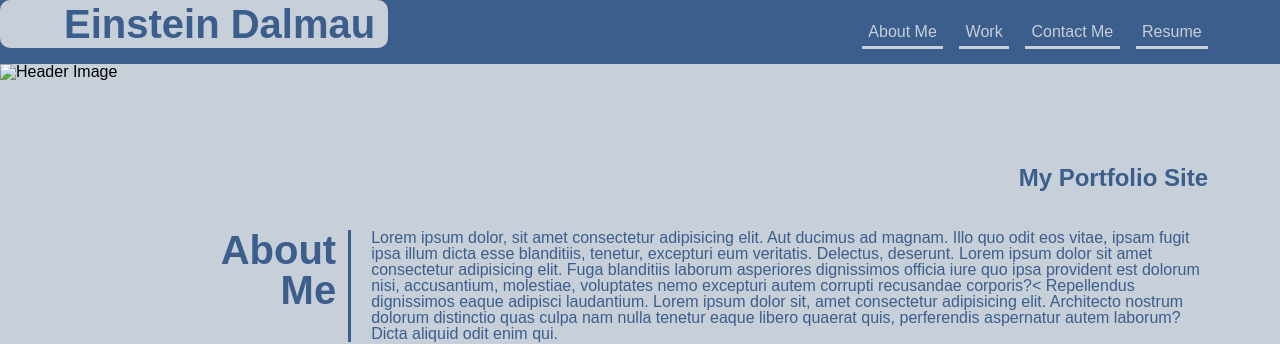
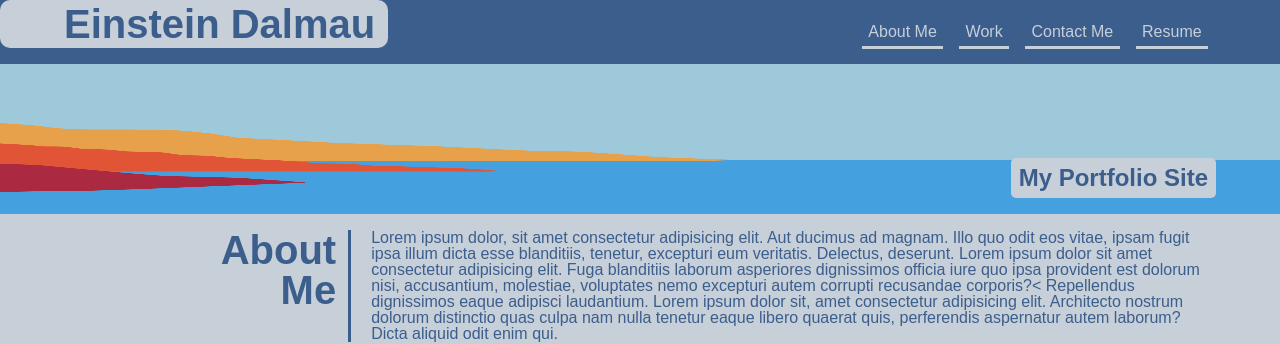
Before and after one commit to EinsteinDG/Portfolio, a plain HTML site: page index.html in a window 1280 px wide. Shown: the top 344 px of the page. Drawn offline with Linux system fonts and the light colour scheme.

Commit message:
Header picture updated

```diff
--- a/index.html
+++ b/index.html
@@ -27,7 +27,7 @@
       <div>
 
         <img
-          src="C:\Users\enty8\Desktop\Homework\Big_Sur_Simple.png"
+          src="pics\Big_Sur_Simple.png"
           alt="Header Image"
         />
         <h2>My Portfolio Site</h2>
```
Also changed, not shown: pics/Big_Sur_Simple.png (added).
